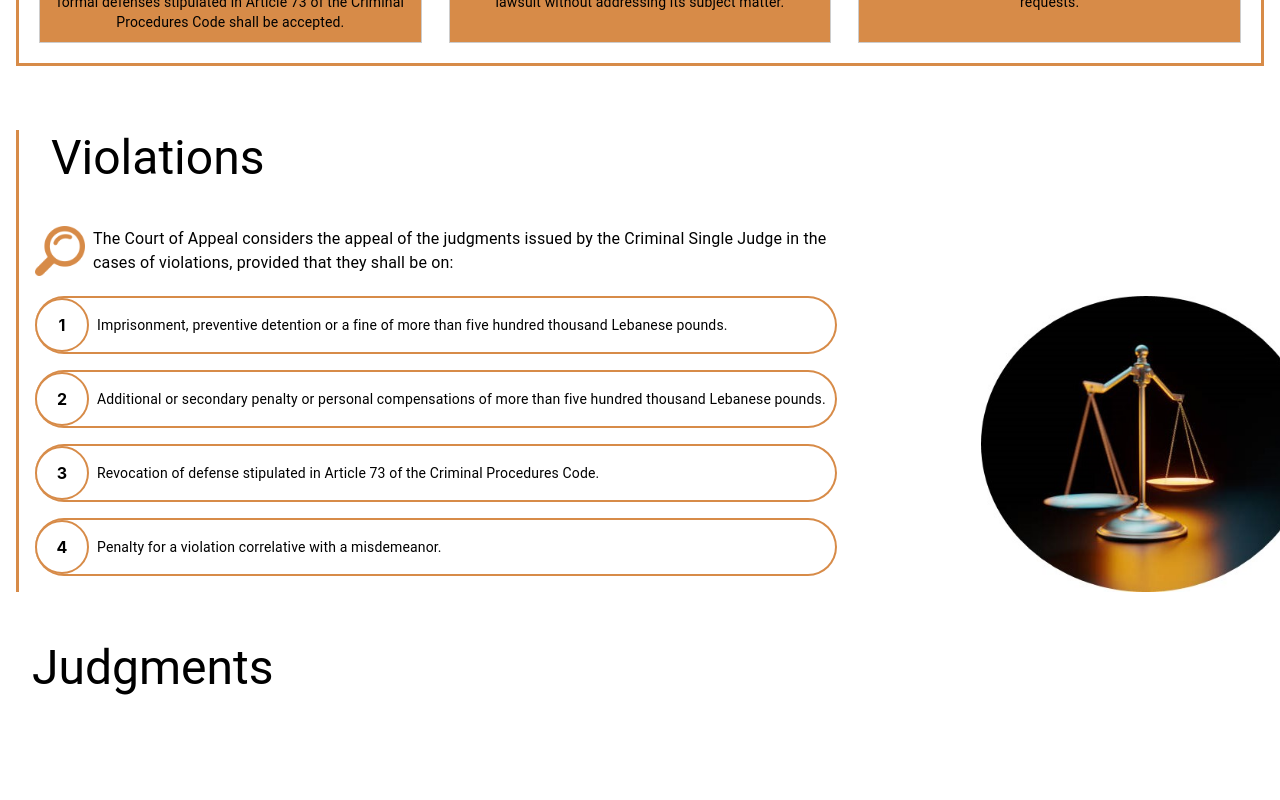
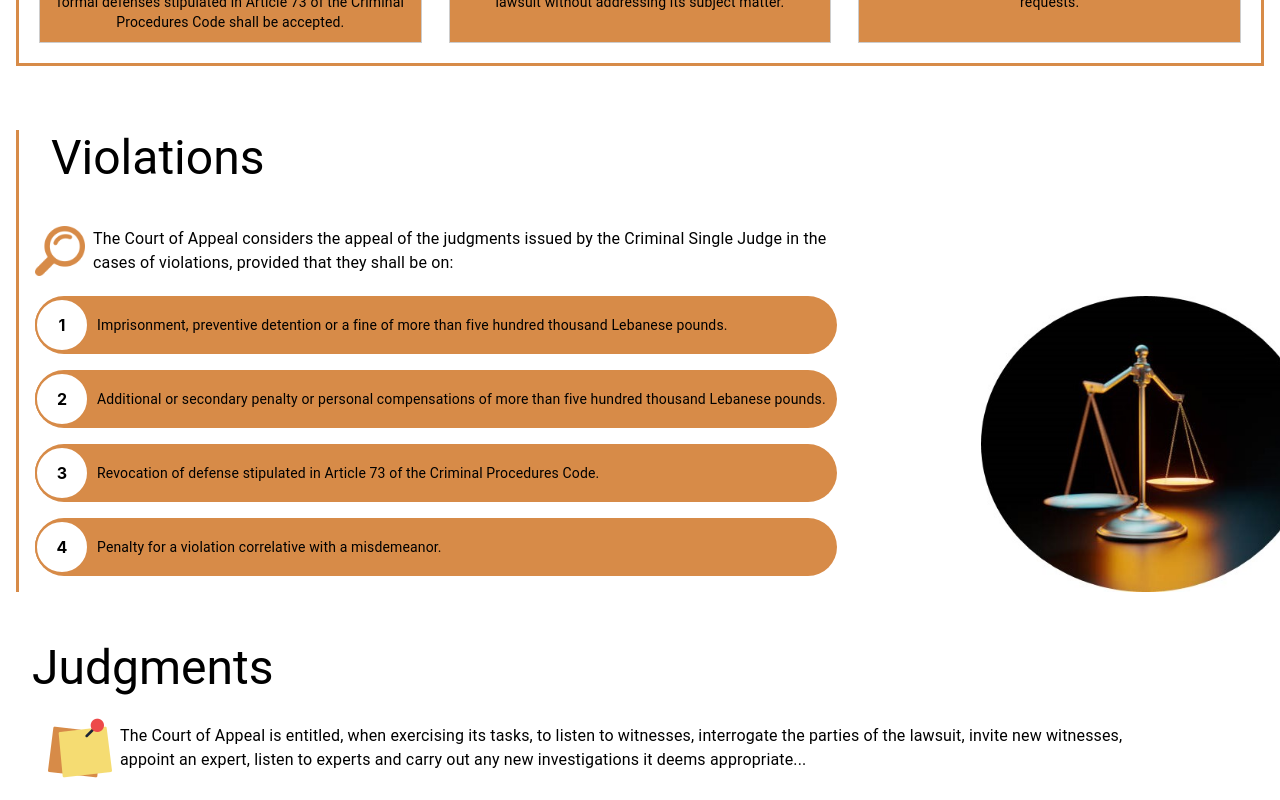
Before and after one commit to rimaabouchacra/web-assessment, a React (Create React App) app in the folder frontend/: page / in a window 1280 px wide. Shown: the part 1140-1940 px from the top of the page. Before the commit the page ends 1856 px from the top, so only its background shows below. Built offline with nearby package versions, Linux system fonts and the light colour scheme.

Commit message:
edited style

```diff
--- a/frontend/src/components/judgments/index.css
+++ b/frontend/src/components/judgments/index.css
@@ -0,0 +1,3 @@
+.icon-note{
+    margin-right: 0.5rem;
+}
--- a/frontend/src/components/judgments/index.js
+++ b/frontend/src/components/judgments/index.js
@@ -1,6 +1,6 @@
 import React from 'react';
 import Typography from '@mui/material/Typography';
-import icon from "../../images/arrow.png";
+import note from "../../images/note.png";
 import './index.css';
 
 const Judgment = () => {
@@ -8,9 +8,19 @@ const Judgment = () => {
   return (
 
     <div id='judgments-section' className='title'>
+
       <Typography variant="h3">
         Judgments
       </Typography><br />
+
+      <div className="search-item">
+        <img src={note} alt="icon" className="icon-note" />
+        <Typography variant="body1">
+          The Court of Appeal is entitled, when exercising its tasks, to listen to witnesses, interrogate
+          the parties of the lawsuit, invite new witnesses, <br /> appoint an expert, listen to experts and carry
+          out any new investigations it deems appropriate...
+        </Typography>
+      </div><br />
     </div>
   );
 };
--- a/frontend/src/components/nav/index.css
+++ b/frontend/src/components/nav/index.css
@@ -1,4 +1,4 @@
- .nav {
+.nav {
      background-color: #1c2435 ;
      padding: 0.3rem;
  }
--- a/frontend/src/components/violations/index.css
+++ b/frontend/src/components/violations/index.css
@@ -35,12 +35,17 @@ margin-right: 0.5rem;
     border-radius: 100px;
     width: 800px;
     border: 2px solid #D78B48;
+    background-color: #D78B48;
+    font-weight: bold;
     border-left: 0;
 }
-
+.bold{
+    font-weight: bold;
+}
 .circle {
     width: 50px;
     height: 50px;
+    background-color: white;
     border: 2px solid #D78B48;
     border-radius: 50%;
     display: flex;
@@ -52,7 +57,6 @@ margin-right: 0.5rem;
 
 .textt {
     margin: 0;
-
 }
 
 .balance{
--- a/frontend/src/components/violations/index.js
+++ b/frontend/src/components/violations/index.js
@@ -26,7 +26,7 @@ const Violation = () => {
              <div className='container'>
                <div className='boxx'>
                  <div className='circle'>1</div>
-                   <Box>
+                   <Box className='bold'>
                      <Typography variant="body2" component="div" className='textt'>
                       Imprisonment, preventive detention or a fine of more than five hundred thousand Lebanese pounds.
                      </Typography>
```
Also changed, not shown: frontend/src/images/note.png.
